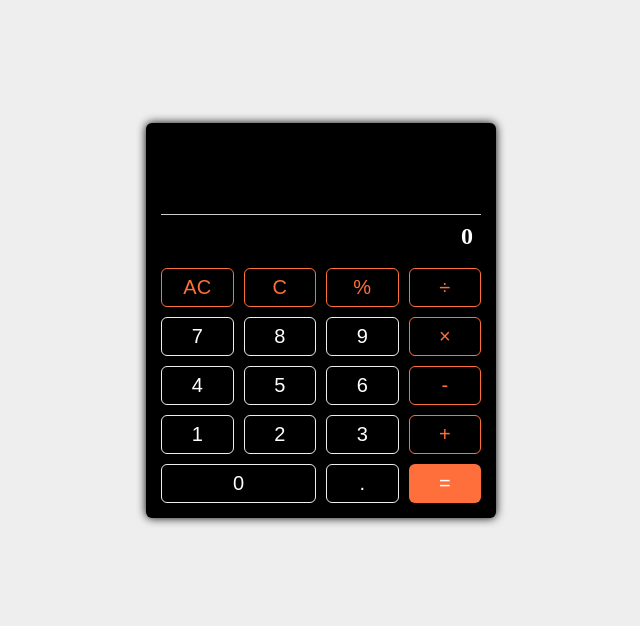
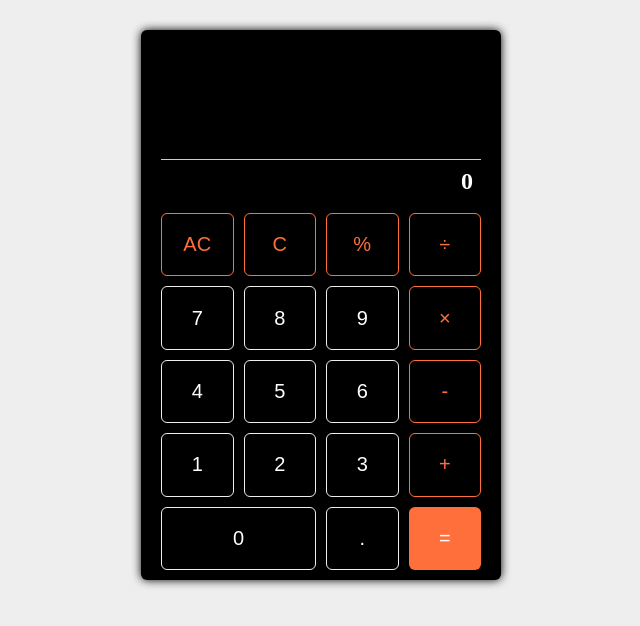
Before and after one commit to ahmedmorad275/Calculator, a plain HTML site: page index.html in a window 1280 px wide. Shown: the whole page, without its empty margins (319-959 px from the left). Drawn offline with Linux system fonts and the light colour scheme.

Commit message:
CSS Edit

```diff
--- a/style.css
+++ b/style.css
@@ -5,20 +5,22 @@
   font-size: 20px;
 }
 body {
-  height: 80vh;
+  height: 550px;
   display: flex;
   justify-content: center;
   align-items: center;
   background-color: #eee;
 }
 .container {
+  margin-top: 3rem;
   background-color: black;
-  padding: 15px;
+  padding: 20px;
   border-radius: 6px;
   box-shadow: 0 0 10px;
+  height: 100%;
 }
 .display {
-  height: 120px;
+  height: 30%;
   width: 100%;
   border: 1px solid #eee;
   border: none;
@@ -54,6 +56,7 @@ body {
   font-weight: 600;
 }
 .physical {
+  height: 70%;
   display: grid;
   grid-template-columns: repeat(4, 1fr);
   gap: 10px;
```
